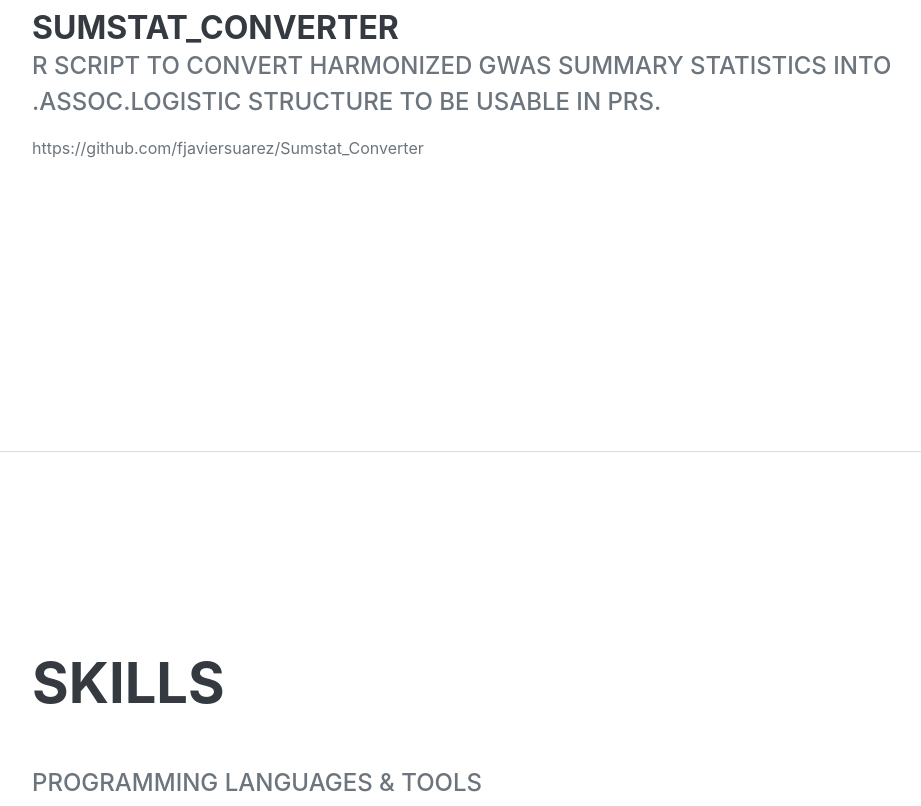
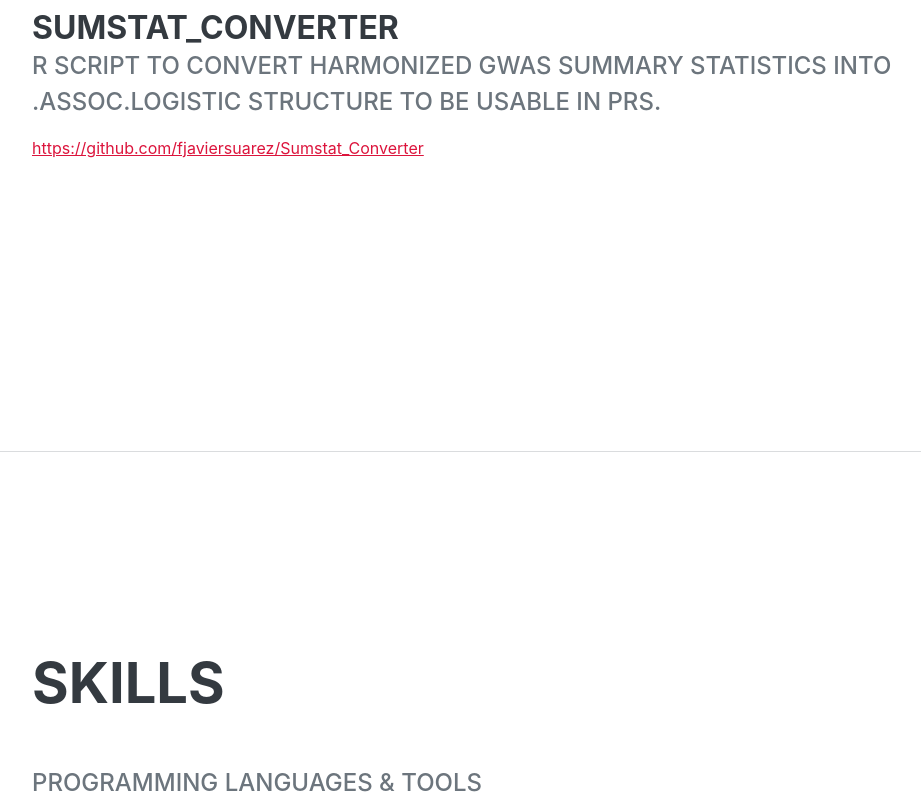
Before and after one commit to fjaviersuarez/fjaviersuarez.github.io, a plain HTML site: page index.html in a window 1280 px wide. Shown: the part 1960-2766 px from the top of the page, without its empty margins (288-1209 px from the left). Drawn offline with nearby package versions, Linux system fonts and the light colour scheme; a web font is replaced by a local one.

Commit message:
Update index.html

```diff
--- a/index.html
+++ b/index.html
@@ -92,7 +92,7 @@
                         <div class="flex-grow-1">
                             <h3 class="mb-0">Sumstat_Converter</h3>
                             <div class="subheading mb-3">R script to convert harmonized GWAS summary statistics into .assoc.logistic structure to be usable in PRS.</div>
-                            <div>https://github.com/fjaviersuarez/Sumstat_Converter</div>
+                            <a href="https://github.com/fjaviersuarez">https://github.com/fjaviersuarez/Sumstat_Converter</a>
                         </div>
                     </div>
 
```
